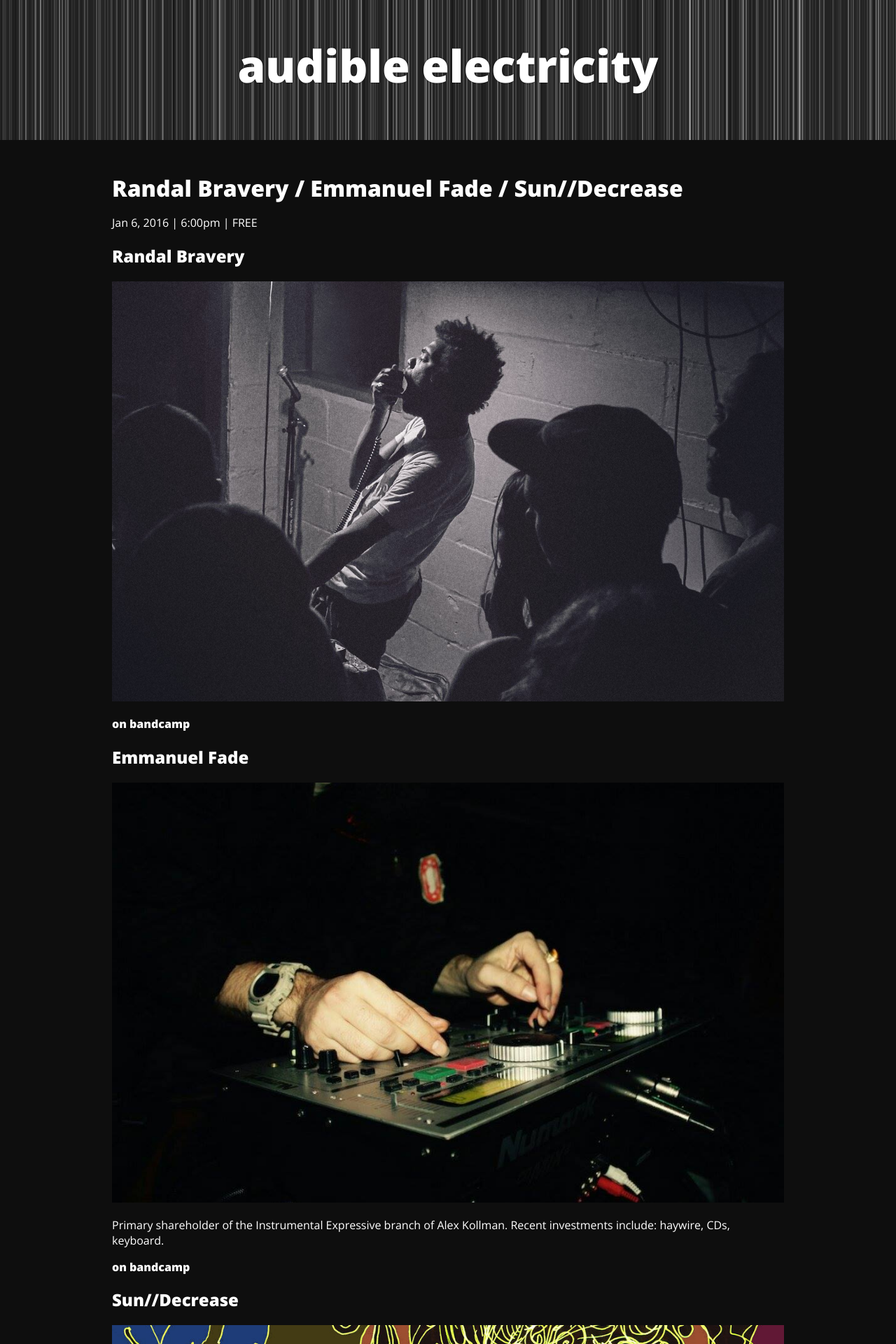
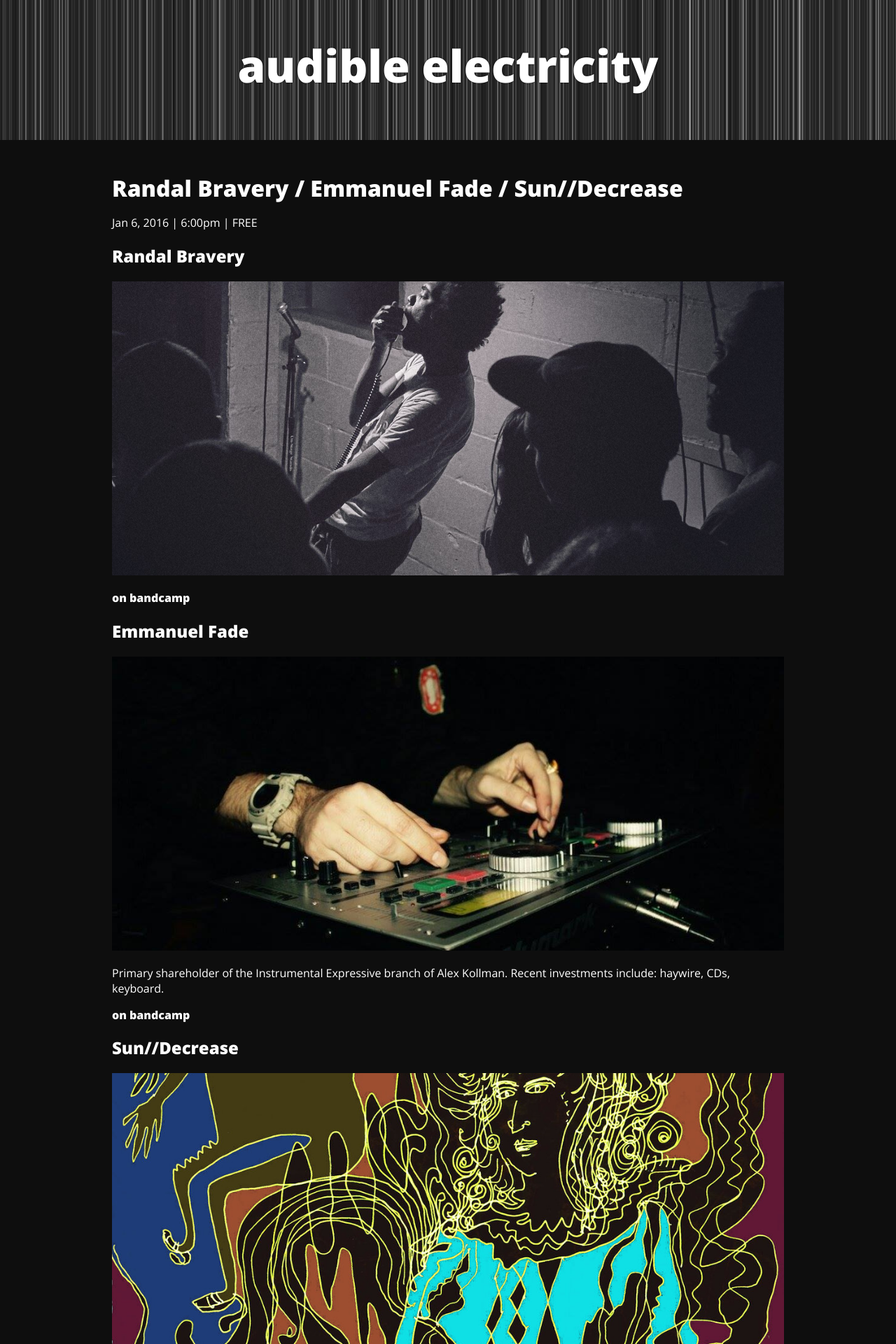
Before and after one commit to hecanjog/audibleelectricity.com, a Jekyll site: the page built from _posts/2016-01-06-randal-bravery-e-fade-sun.markdown, in a window 1280 px wide. Shown: the top 1920 px of the page at 70% size. Built offline with Jekyll 4.4.1, drawn with Linux system fonts in a browser that asks for light colours; nearby versions of some CDN libraries.

Commit message:
style tweak

```diff
--- a/_sass/_shows.scss
+++ b/_sass/_shows.scss
@@ -7,6 +7,6 @@
     img {
         width: 100%;
         object-fit: cover;
-        height: 600px;
+        height: 420px;
     }
 }
```
